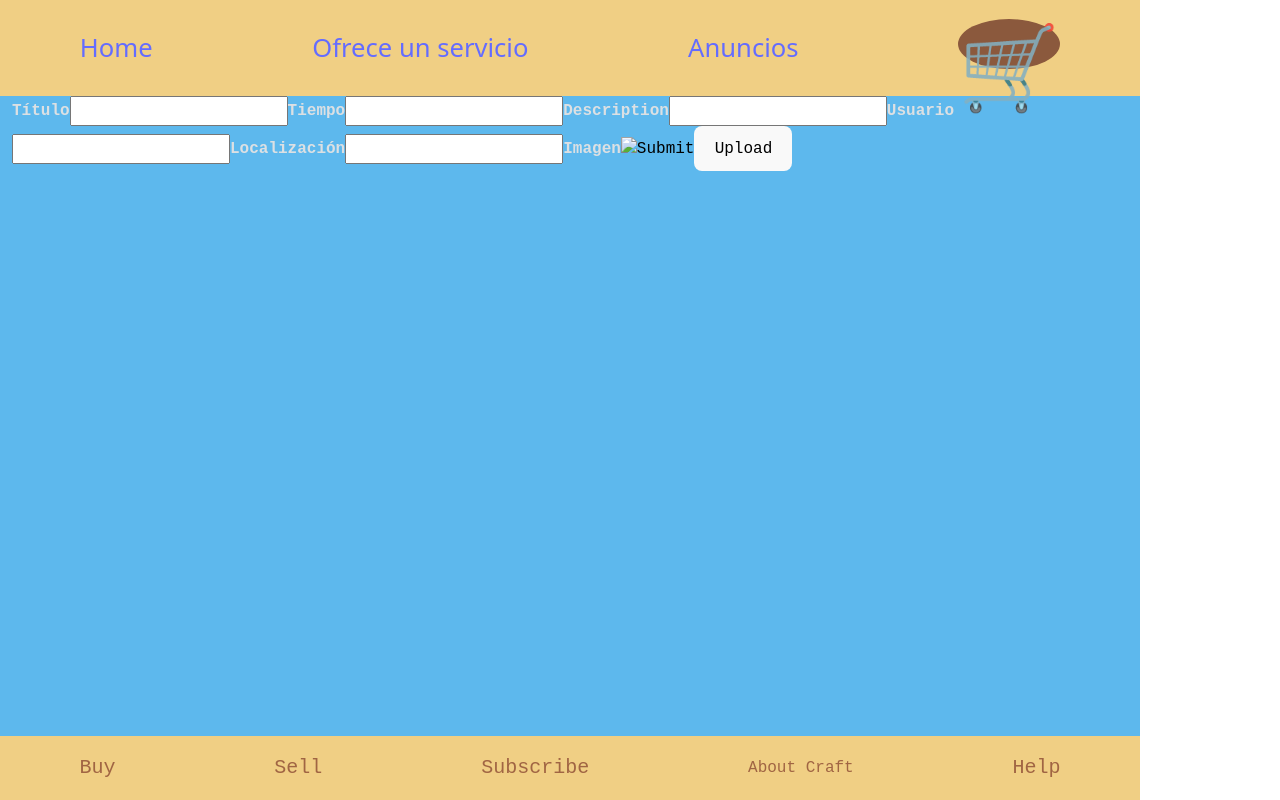
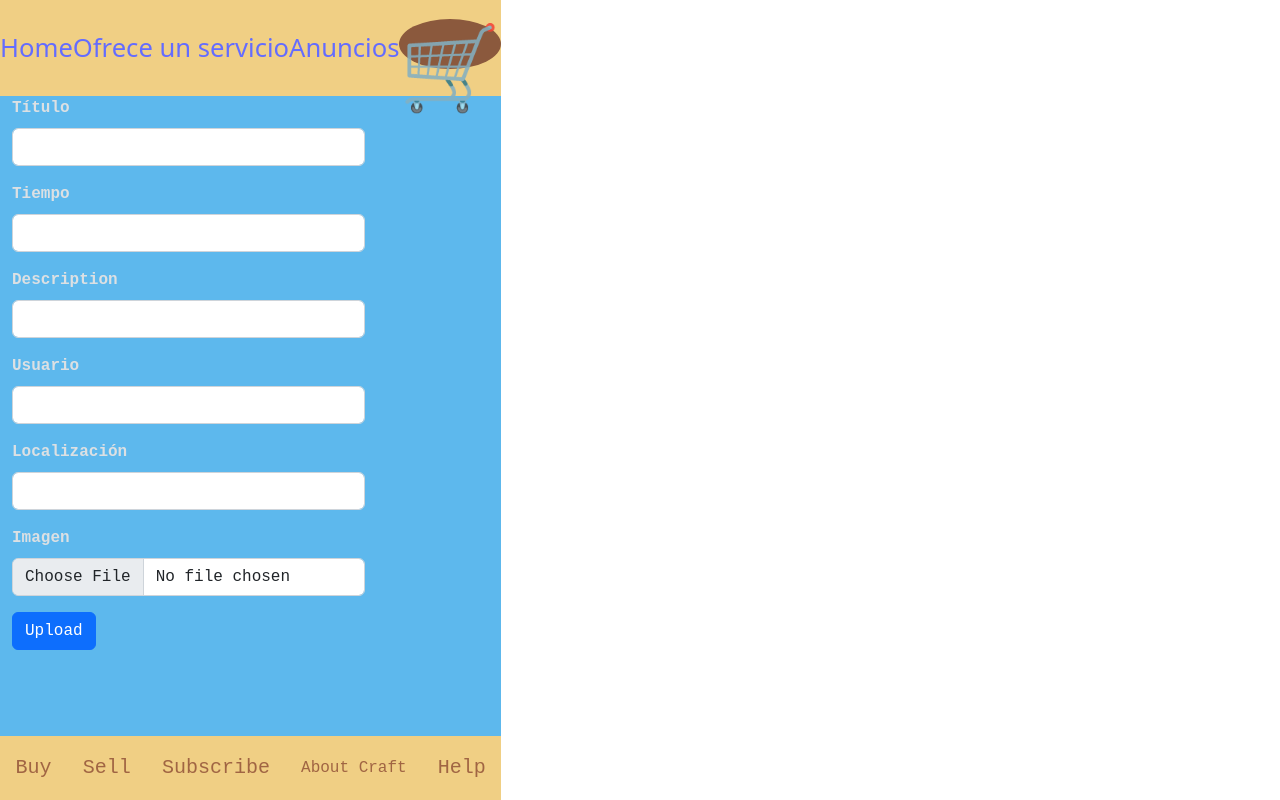
Before and after one commit to Meraky-Hackaton-F5/Meraky-Market, a React (Vite) app: page /form in a window 1280 px wide. Built offline with nearby package versions, Linux system fonts and the light colour scheme.

Commit message:
form bootstrap almost finished

```diff
--- a/api/db.json
+++ b/api/db.json
@@ -80,38 +80,6 @@
       "user": "Adriana Aguilar",
       "location": "Jaen",
       "img": "https://images.pexels.com/photos/3768114/pexels-photo-3768114.jpeg?auto=compress&cs=tinysrgb&w=400"
-    },
-    {
-      "id": 10,
-      "title": "prueba",
-      "time": "20",
-      "user": "ro",
-      "location": "sevilla",
-      "img": ""
-    },
-    {
-      "id": 11,
-      "title": "prueba",
-      "time": "20",
-      "user": "ro",
-      "location": "sevilla",
-      "img": ""
-    },
-    {
-      "id": 12,
-      "title": "prueba",
-      "time": "20",
-      "user": "ro",
-      "location": "sevilla",
-      "img": ""
-    },
-    {
-      "id": 13,
-      "title": "Monica",
-      "time": "30",
-      "user": "monica15",
-      "location": "Asturias",
-      "img": ""
     }
   ]
 }
--- a/src/pages/Form.jsx
+++ b/src/pages/Form.jsx
@@ -48,24 +48,63 @@ const CreateProduct = () => {
     };
 
     return (
+        // <form onSubmit={handleSubmit}>
+        //     <label htmlFor="title">Título</label>
+        //     <input name="title" type="text" onChange={handleTitleChange} />
+
+        //     <label htmlFor="time">Tiempo</label>
+        //     <input name="time" type="text" onChange={handleTimeChange}/>
+
+        //     <label htmlFor="description">Description</label>
+        //     <input name="description" type="text" onChange={handleDescriptionChange} />
+
+        //     <label htmlFor="user">Usuario</label>
+        //     <input name="user" type="text" onChange={handleUserChange} />
+
+        //     <label htmlFor="location">Localización</label>
+        //     <input name="location" type="text" onChange={handleLocationChange} />
+
+        //     <label htmlFor="img">Imagen</label>
+        //     <input name="img" type="image" onChange={handleImgChange} />
+
+        //     <button type="submit">
+        //         Upload
+        //     </button>
+        // </form>
+
         <form onSubmit={handleSubmit}>
-            <label htmlFor="title">Título</label>
-            <input name="title" type="text" onChange={handleTitleChange} />
-            <label htmlFor="time">Tiempo</label>
-            <input name="time" type="text" onChange={handleTimeChange}/>
-            <label htmlFor="description">Description</label>
-            <input name="description" type="text" onChange={handleDescriptionChange} />
-            <label htmlFor="user">Usuario</label>
-            <input name="user" type="text" onChange={handleUserChange} />
-            <label htmlFor="location">Localización</label>
-            <input name="location" type="text" onChange={handleLocationChange} />
-            <label htmlFor="img">Imagen</label>
-            <input name="img" type="image" onChange={handleImgChange} />
+  <div className="mb-3">
+    <label htmlFor="title" className="form-label">Título</label>
+    <input name="title" type="text" className="form-control" onChange={handleTitleChange}/>
 
-            <button type="submit">
-                Upload
-            </button>
-        </form>
+  </div>
+  <div className="mb-3">
+    <label htmlFor="time" className="form-label">Tiempo</label>
+    <input name="time" type="text" className="form-control" onChange={handleTimeChange}/>
+  </div>
+
+  <div className="mb-3">
+    <label className="form-label" htmlFor="description">Description</label>
+    <input name="description" type="text" className="form-control" onChange={handleDescriptionChange}/>
+  </div>
+
+  <div className="mb-3">
+    <label htmlFor="user" className="form-label">Usuario</label>
+    <input name="user" type="text" className="form-control" onChange={handleUserChange} />
+  </div>
+
+  <div className="mb-3">
+    <label htmlFor="location" className="form-label">Localización</label>
+    <input name="location" type="text" className="form-control" onChange={handleLocationChange} />
+  </div>
+
+  <div className="mb-3">
+    <label htmlFor="img" className="form-label">Imagen</label>
+    <input name="img" type="file" className="form-control" onChange={handleImgChange} />
+  </div>
+
+  <button type="submit" className="btn btn-primary">Upload</button>
+</form>
     );
 };
 
```
